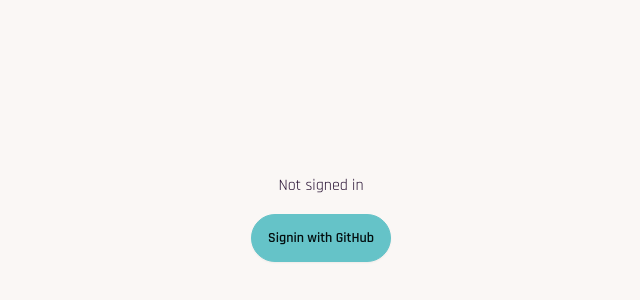
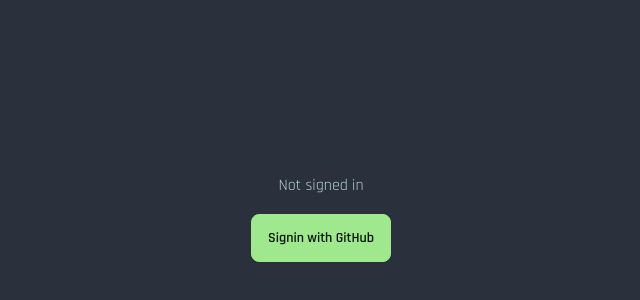
Before and after one commit to clodi-tech/inspo, a Next.js app: page / in a window 1280 px wide. Shown: the part 182-482 px from the top of the page, without its empty margins (319-959 px from the left). Built offline with nearby package versions, Linux system fonts and the light colour scheme; no server answers.

Commit message:
new theme, install stripe

```diff
--- a/package.json
+++ b/package.json
@@ -13,13 +13,15 @@
   "dependencies": {
     "@auth/drizzle-adapter": "^1.0.1",
     "@neondatabase/serverless": "^0.9.1",
+    "@stripe/stripe-js": "^3.3.0",
     "@vercel/analytics": "^1.2.2",
     "drizzle-orm": "^0.30.10",
     "next": "14.2.3",
     "next-auth": "^5.0.0-beta.17",
     "postgres": "^3.4.4",
     "react": "^18.3.1",
-    "react-dom": "^18.3.1"
+    "react-dom": "^18.3.1",
+    "stripe": "^15.5.0"
   },
   "devDependencies": {
     "@tailwindcss/typography": "^0.5.13",
--- a/tailwind.config.ts
+++ b/tailwind.config.ts
@@ -11,7 +11,7 @@
   theme: {},
   plugins: [tailwindTypography, daisyui],
   daisyui: {
-    themes: ["cupcake"],
+    themes: ["dim"],
   },
 };
 export default config;
```
Also changed, not shown: 1 other file (tests, documents, lock files or other folders).
